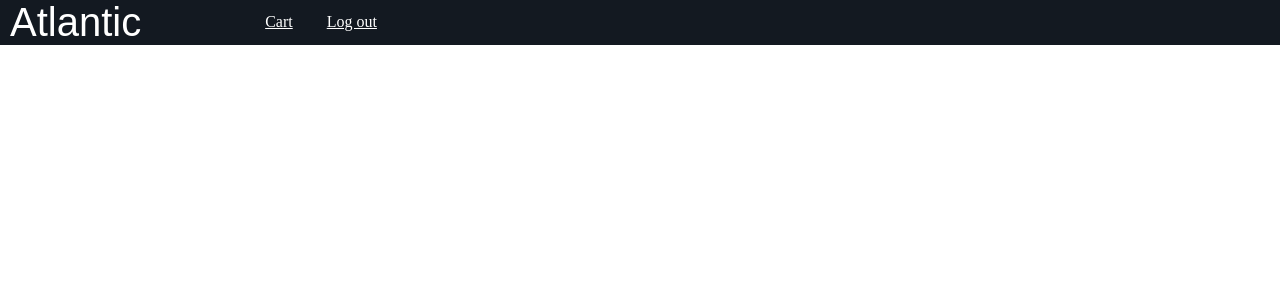
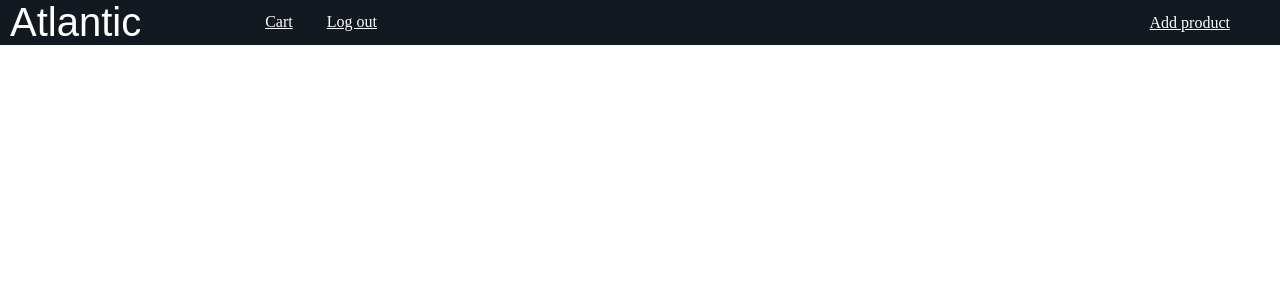
Before and after one commit to quekyuyang/online-shop, a Django app: page / in a window 1280 px wide. Shown: the top 300 px of the page. Run offline with Django 4.2, Linux system fonts and the light colour scheme; the visitor is signed in with stand-in values (Sample User, id 1); data that the repository does not hold is empty; parts of the project's set-up code (start-up, migrations or seed data) failed here and were passed over.

Commit message:
Add product link in header for authenticated users

```diff
--- a/shop/static/shop/base.css
+++ b/shop/static/shop/base.css
@@ -35,3 +35,12 @@ header a.user_auth {
   color: white;
   padding: 10px;
 }
+
+
+header a.add_product {
+  position: absolute;
+  top: 50%;
+  right: 50px;
+  transform: translateY(-50%);
+  color: white;
+}
--- a/shop/templates/shop/base.html
+++ b/shop/templates/shop/base.html
@@ -12,6 +12,7 @@
       <a id="cart" href="{% url 'cart' %}">Cart</a>
       {% if user.is_authenticated %}
         <a class="user_auth" href="{% url 'logout' %}">Log out</a>
+        <a class="add_product" href="{% url 'add_product' %}">Add product</a>
       {% else %}
         <a class="user_auth" href="{% url 'login' %}">Log in</a>
       {% endif %}
```
